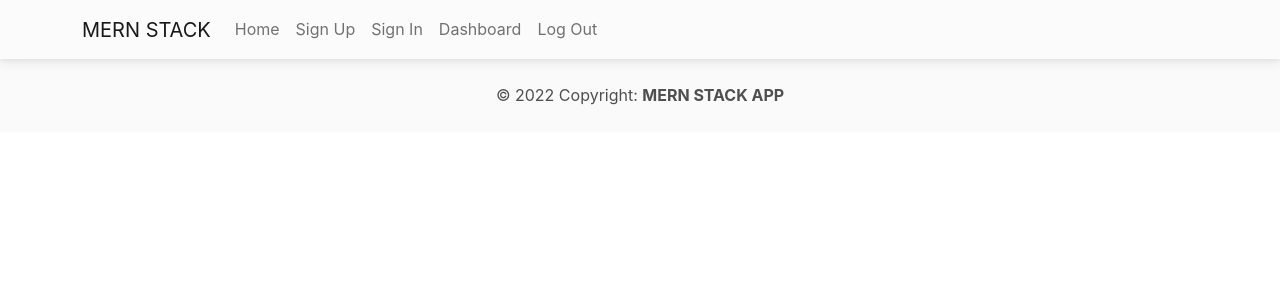
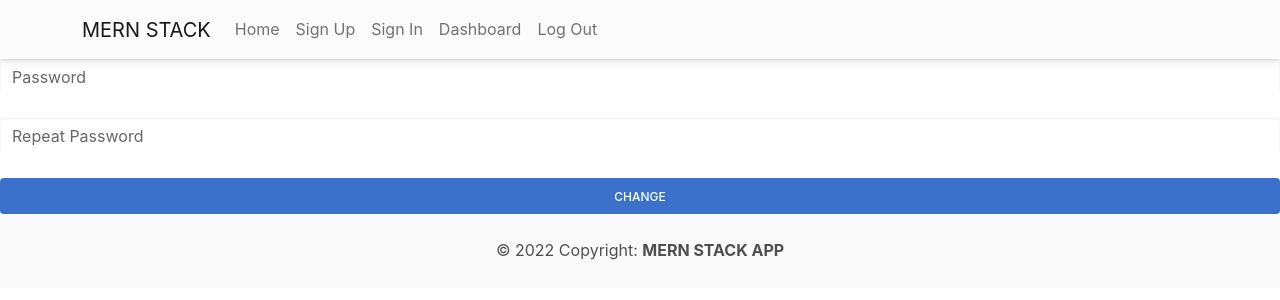
Before and after one commit to aledigirm3/prova-frontend, a React (Create React App) app: page /reset/password/1 in a window 1280 px wide. Shown: the top 300 px of the page. Built offline with nearby package versions, Linux system fonts and the light colour scheme; no server answers.

Commit message:
forgot password

```diff
--- a/src/App.js
+++ b/src/App.js
@@ -12,6 +12,7 @@ import UserDashboard from './pages/user/UserDashboard'
 import CreateProduct from './pages/admin/CreateProduct'
 import PrivateRoutes from './component/PrivateRoutes'
 import ProductInfo from './pages/ProductInfo'
+import ChangePassword from './pages/user/ChangePassword'
 
 const App = () => {
   return (
@@ -20,6 +21,7 @@ const App = () => {
       <Header/>
       <Routes>
         <Route path='/' element={<Home/>}/>
+        <Route path='/reset/password/:token' element={<ChangePassword/>}/>
         <Route path='/signup' element={<SignUp/>}/>
         <Route path='/signin' element={<SignIn/>}/>
         <Route path='/product/:id' element={<ProductInfo/>}/>
--- a/src/pages/SignIn.js
+++ b/src/pages/SignIn.js
@@ -28,6 +28,19 @@ function SignIn () {
       toast.error(err.response.data.error)
     }
   }
+  const handleForgotPassword = () => {
+    toast.dismiss()
+
+    axios.post(`${config.api.uri}/auth/actions/forgotpassword`, { email }, { withCredentials: true })
+      .then(() => {
+        setEmail('')
+        toast.success('Controllare la posta elettronica')
+      })
+      .catch(error => {
+        toast.error(error.response.data.error)
+        setEmail('')
+      })
+  }
 
   return (
     <div>
@@ -48,7 +61,28 @@ function SignIn () {
         <button onClick={handleSubmit} type="submit" className="btn btn-primary btn-block mb-4">Login</button>
       </form>
      </div>
+     <button type="button" className="btn btn-light" style={{ marginLeft: '40%' }} data-mdb-ripple-color="dark" data-mdb-toggle="modal" data-mdb-target="#exampleModal">
+  Password dimenticata
+</button>
+<div className="modal fade" id="exampleModal" tabIndex="-1" aria-labelledby="exampleModalLabel" aria-hidden="true">
+  <div className="modal-dialog">
+    <div className="modal-content">
+      <div className="modal-header">
+        <h5 className="modal-title" id="exampleModalLabel">Recupera password</h5>
+        <button type="button" className="btn-close" data-mdb-dismiss="modal" aria-label="Close"></button>
+      </div>
+      <div className="form-outline mb-4">
+                <input onChange={(e) => setEmail(e.target.value)} type="text" id="form4Example1" className="form-control" value={email}/>
+                <label className="form-label" htmlFor="form4Example1">Email</label>
+            </div>
+      <div className="modal-footer">
+        <button type="button" className="btn btn-secondary" data-mdb-dismiss="modal" onClick={e => setEmail('')}>Close</button>
+        <button type="button" className="btn btn-primary" data-mdb-dismiss="modal" onClick={handleForgotPassword}>Invia mail</button>
+       </div>
+      </div>
+     </div>
    </div>
+  </div>
   )
 }
 
--- /dev/null
+++ b/src/pages/user/ChangePassword.js
@@ -0,0 +1,51 @@
+import axios from 'axios'
+import React, { useState } from 'react'
+import { useNavigate, useParams } from 'react-router'
+import { toast } from 'react-toastify'
+import config from '../../configuration'
+
+const ChangePassword = () => {
+  const navigate = useNavigate()
+  const { token } = useParams()
+  const [password, setPassword] = useState('')
+  const [repeatPassword, setRepeatPassword] = useState('')
+
+  const handleSubmit = () => {
+    toast.dismiss()
+    if (password !== repeatPassword) {
+      toast.error('I campi devono corrispondere!')
+    } else {
+      axios.put(`${config.api.uri}/auth/actions/update/password/${token}`, {
+        password
+      })
+        .then(() => {
+          setPassword('')
+          setRepeatPassword('')
+          toast.success('Password modificata con successo')
+          navigate('/signin')
+        })
+        .catch(error => {
+          toast.error(error.response.data.error)
+        })
+    }
+  }
+
+  return (
+
+<div>
+  <div className="form-outline mb-4">
+    <input type="password" id="form1Example1" className="form-control" onChange={e => setPassword(e.target.value)} value={password} />
+    <label className="form-label" htmlFor="form1Example1">Password</label>
+  </div>
+
+  <div className="form-outline mb-4">
+    <input type="password" id="form1Example2" className="form-control" onChange={e => setRepeatPassword(e.target.value)} value={repeatPassword} />
+    <label className="form-label" htmlFor="form1Example2">Repeat Password</label>
+  </div>
+
+  <button type="submit" className="btn btn-primary btn-block" onClick={handleSubmit}>Change</button>
+  </div>
+  )
+}
+
+export default ChangePassword
```
